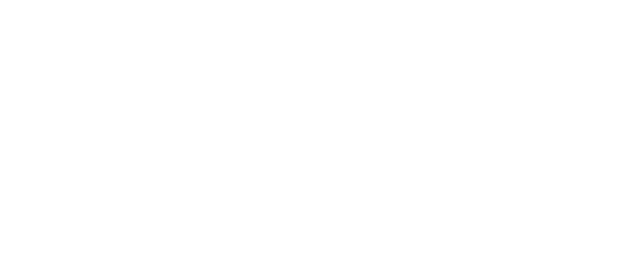
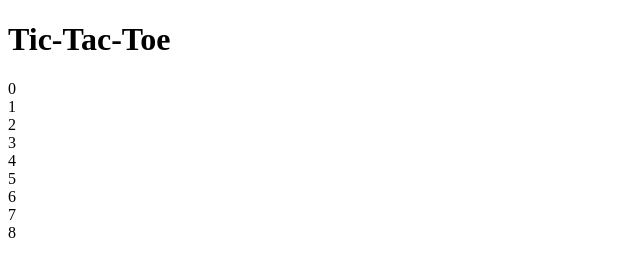
Before and after one commit to JJMakesThings/tic-tac-toe, a plain HTML site: page index.html in a window 1280 px wide. Shown: the whole page, without its empty margins (0-640 px from the left). Drawn offline with Linux system fonts and the light colour scheme.

Commit message:
Add preliminary display to create grid div elements with function to update them

```diff
--- a/index.html
+++ b/index.html
@@ -9,6 +9,9 @@
     <script src="./scripts/script.js" defer></script>
 </head>
 <body>
+   <h1>Tic-Tac-Toe</h1>
+   <div id=game-board>
 
+   </div>
 </body>
 </html>
--- a/scripts/script.js
+++ b/scripts/script.js
@@ -33,7 +33,22 @@ const gameBoard = function(){
 
 
 const displayController = function(){
-    return {};
+    let grid = document.getElementById("game-board")
+    console.log(grid);
+    for(i=0; i<gameBoard.board.length; i++){
+        let element = document.createElement("div");
+        element.id = `board__${i}`;
+        element.innerText = gameBoard.board[i];
+        grid.append(element);
+    }
+
+    function updateGrid (){
+        let elements = array.from(grid.querySelectorAll("div"));
+        elements.forEach(()=>{
+            element.innerText = gameBoard[i];
+        });
+    }
+    return {updateGrid};
 }();
 
 
```
